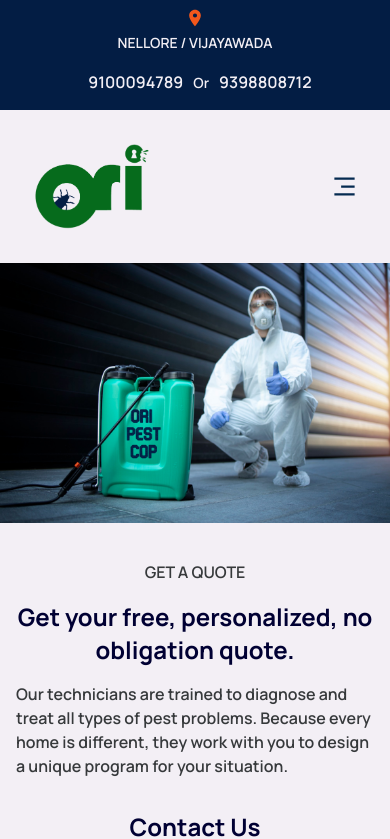
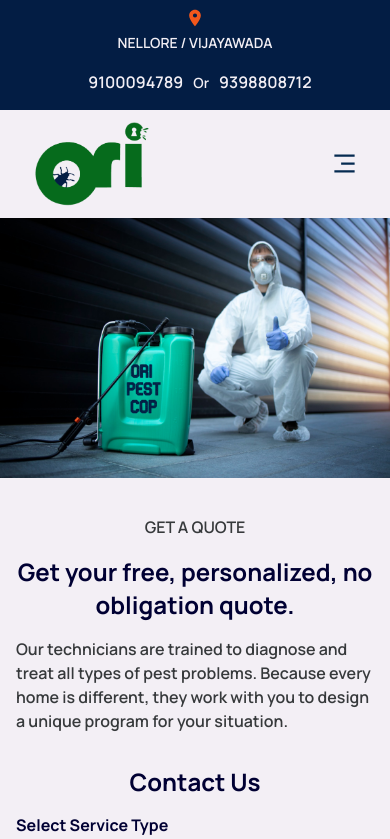
Before and after one commit to NithinGopal/ori-pest-control, a React (Create React App) app: page /contact-page in a window 390 px wide. Shown: the top 839 px of the page. Built offline with nearby package versions, Linux system fonts and the light colour scheme.

Commit message:
navbar padding fix

```diff
--- a/src/containers/footer/footer.styles.css
+++ b/src/containers/footer/footer.styles.css
@@ -77,7 +77,6 @@
     border-top: 2px solid black;
     padding: 2rem 0;
     letter-spacing: 1.5px;
-    justify-self: centre;
 }
 
 .ori__footer-container_about a,
--- a/src/routes/navbar/navbar.styles.css
+++ b/src/routes/navbar/navbar.styles.css
@@ -220,7 +220,7 @@
 
 @media screen and (max-width: 550px) {
     .ori__navbar {
-        padding: 2rem;
+        padding: 0.6rem 2rem;
     }
 
     .ori__navbar-contact {
```
